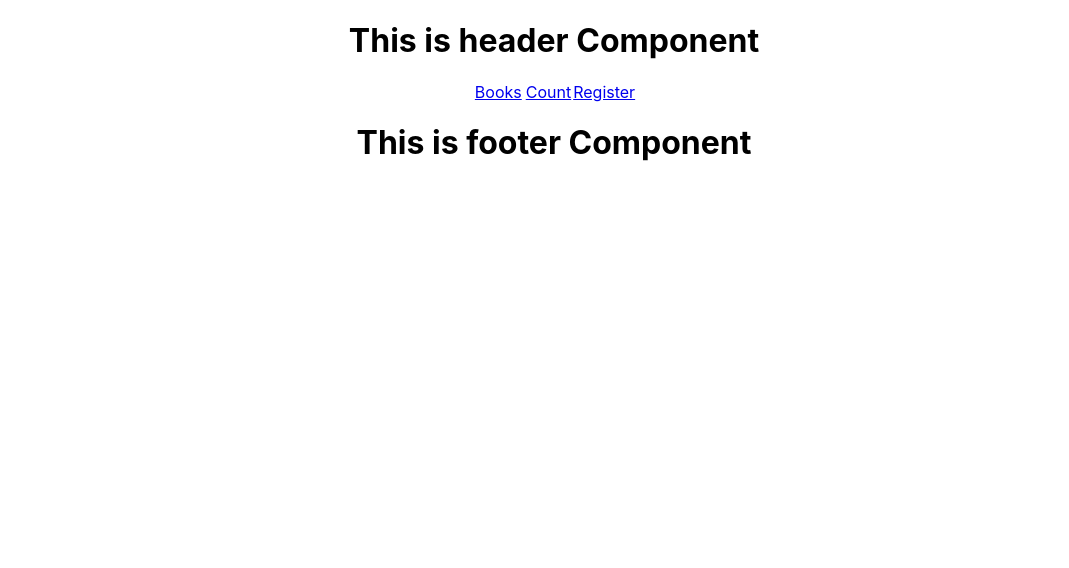
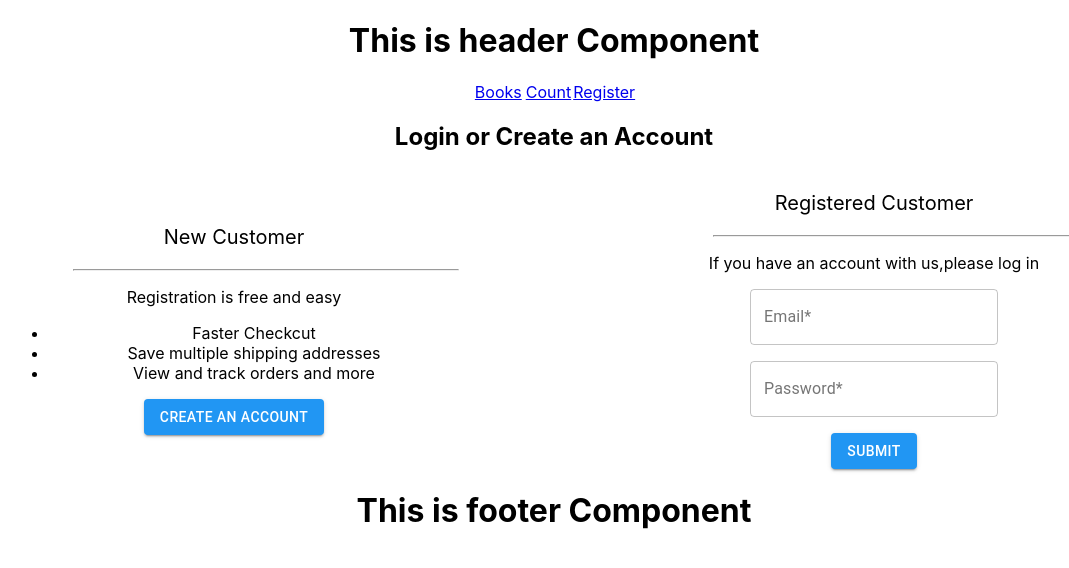
Before and after one commit to Shivang-Dhimmar/BookStore, a React (Create React App) app: page /login in a window 1280 px wide. Shown: the top 568 px of the page, without its empty margins (86-1155 px from the left). Built offline with nearby package versions, Linux system fonts and the light colour scheme.

Commit message:
Login Api integration

```diff
--- a/src/App.js
+++ b/src/App.js
@@ -6,11 +6,13 @@ import {Home} from './Home';
 import {Shivang} from './Shivang';
 import {Books} from './Books';
 import {Count} from './Count';
+import {Login} from './Login';
 import {BrowserRouter,NavLink,Route,Routes} from "react-router-dom";
 import { createTheme, ThemeProvider } from '@material-ui/core';
 import { blue, green } from "@material-ui/core/colors";
 import {Register} from './Register';
 import {ToastContainer} from "react-toastify";
+import "react-toastify/dist/ReactToastify.css";
 
 // import appstyle from "./style";
 function App() {
@@ -40,6 +42,7 @@ function App() {
           <Route path='/books' element={<Books/>}/>
           <Route path='/count' element={<Count/>}/>
           <Route path='/register' element={<Register/>}/>
+          <Route path='/login' element={<Login/>}/>
         </Routes>
 
 
--- /dev/null
+++ b/src/Login.js
@@ -0,0 +1,83 @@
+
+import { Formik } from 'formik';
+import * as Yup from 'yup';
+import { TextField,Button } from '@material-ui/core';
+import { NavLink } from 'react-router-dom';
+import {ErrorMessage} from './ErrorMessage';
+import classes from './Register.module.css';
+import {authService} from './myService/authService';
+import {toast} from "react-toastify";
+
+function Login(){
+    const initialValue={
+        email:"",
+        password:""
+    }
+    const validationSchema=Yup.object().shape({
+        email:Yup.string().required('Email is required').email("Enter valid email"),
+        password:Yup.string().required("Password is required").min(5,"password must be atleast 5 character long").max(12,"password must be atmost 12 charactes long"),
+    })
+
+    const onSubmit = (data) => {
+        authService.login(data).then((res)=>{
+            console.log("hi");
+            if(res.key==="SUCCESS"){
+                toast.success("Successfully login");
+                console.log("hiinner");
+
+            }
+        }).catch((error)=>{
+            toast.error(error);
+        });
+
+    };
+
+
+    return(
+        <>
+            <Formik initialValues={initialValue} validationSchema={validationSchema} onSubmit={onSubmit}>
+            {
+                ({values,touched,errors,handleChange,handleSubmit})=>{
+
+                return(
+                    <form onSubmit={handleSubmit}>
+                        <h2>Login or Create an Account</h2>
+                        <div className={classes.container}>
+                            <div>
+                                <p className={classes.heading1}>New Customer</p>
+                                <hr className={classes.line1}/>
+                                <p>
+                                    Registration is free and easy
+                                    <ul>
+                                        <li>Faster Checkcut</li>
+                                        <li>Save multiple shipping addresses</li>
+                                        <li>View and track orders and more</li>
+                                    </ul>
+                                </p>
+                                <NavLink to='/register'><Button color='primary' variant="contained"  size="midium">Create an Account</Button></NavLink>
+                            </div>
+                            <div>
+                                <p className={classes.heading1}>Registered Customer</p>
+                                <hr className={classes.line1}/>
+                                <p>If you have an account with us,please log in</p>
+                                <div>
+                                    <TextField label="Email*" variant="outlined" type='text' name='email' onChange={handleChange} />
+                                    <ErrorMessage error={errors.email} touch={touched.email}/>
+                                </div>
+                                <div>
+                                    <TextField label="Password*" variant="outlined" type='password' name='password' onChange={handleChange} />
+                                    <ErrorMessage error={errors.password} touch={touched.password}/>
+                                </div>
+                                <Button color='primary' variant="contained"  size="midium" type="submit">Submit</Button>
+                            </div>
+                        </div>
+                    </form>
+                );
+                }
+            }
+            </Formik>
+        </>
+    );
+}
+
+export {Login};
--- a/src/Register.js
+++ b/src/Register.js
@@ -4,9 +4,13 @@ import * as Yup from 'yup';
 import { TextField,FormControl,InputLabel,MenuItem,Select,Button } from '@material-ui/core';
 import {ErrorMessage} from './ErrorMessage';
 import classes from './Register.module.css';
-import authService from './service/auth.service';
-import { toast } from "react-toastify";
+import {authService} from './myService/authService';
+import {toast} from "react-toastify";
+import {useNavigate} from "react-router-dom";
+
+
 function Register(){
+    const navigate=useNavigate();
     const initialValue={
         firstName:"",
         lastName:"",
@@ -20,17 +24,21 @@ function Register(){
         lastName:Yup.string().required("Last Name is required").matches(/^[aA-zZ\s]+$/, "Enter valid last name"),
         email:Yup.string().required('Email is required').email("Enter valid email"),
         roleId:Yup.number().required('Role is required'),
-        password:Yup.string().required("Password is required").min(8,"password must be atleast 8 character long").max(12,"password must be atmost 12 charactes long"),
+        password:Yup.string().required("Password is required").min(5,"password must be atleast 5 character long").max(12,"password must be atmost 12 charactes long"),
         conpassword:Yup.string().required("Confirm Password is required").oneOf([Yup.ref("password"),null],"password and confirm password must be match")
     })
 
     const onSubmit = (data) => {
         delete data.conpassword;
-        authService.create(data).then((res) => {
-        //   navigate("/login");
-          toast.success("Successfully registered");
-        });
-        // alert("Registered");
+        const res=authService.create(data)
+        console.log(res);
+        if(res.key==="SUCCESS"){
+            toast.success("Registered Successfully")
+            navigate("/login");
+        }
+        else{
+            toast.error("Something Wrong");
+        }
     };
 
 
--- a/src/Register.module.css
+++ b/src/Register.module.css
@@ -16,3 +16,18 @@
     margin-left: 230px;
     margin-right: 100px;
 }
+
+.container{
+    display: flex;
+    flex-direction: row;
+    justify-content: space-around;
+    align-items: center;
+}
+.heading1{
+    font-size: 20px;
+}
+.line1{
+    width:30vw;
+    padding-left: 0px;
+    margin-left: 5vw;
+}
--- /dev/null
+++ b/src/myService/authService.js
@@ -0,0 +1,40 @@
+import {toast} from "react-toastify";
+
+const create=async(req)=>{
+    fetch("http://localhost:5000/api/user",{
+        method:"POST",
+        headers:{
+            "Content-Type":"Application/json",
+            "Accept":"Application/json",
+        },
+        body:JSON.stringify(req)
+    }).then((res)=>{
+        res=res.json();
+        return res;
+    }).catch((error)=>{
+        toast.error(error);
+    })
+}
+
+const login=async(req)=>{
+    fetch("http://localhost:5000/api/user/login",{
+        method:"POST",
+        headers:{
+            "Content-Type":"Application/json",
+            "Accept":"Application/json",
+        },
+        body:JSON.stringify(req)
+    }).then((res)=>{
+        res=res.json();
+        return res;
+    }).catch((error)=>{
+        toast.error(error);
+    })
+}
+
+const authService={
+    create,
+    login
+}
+
+export {authService};
```
